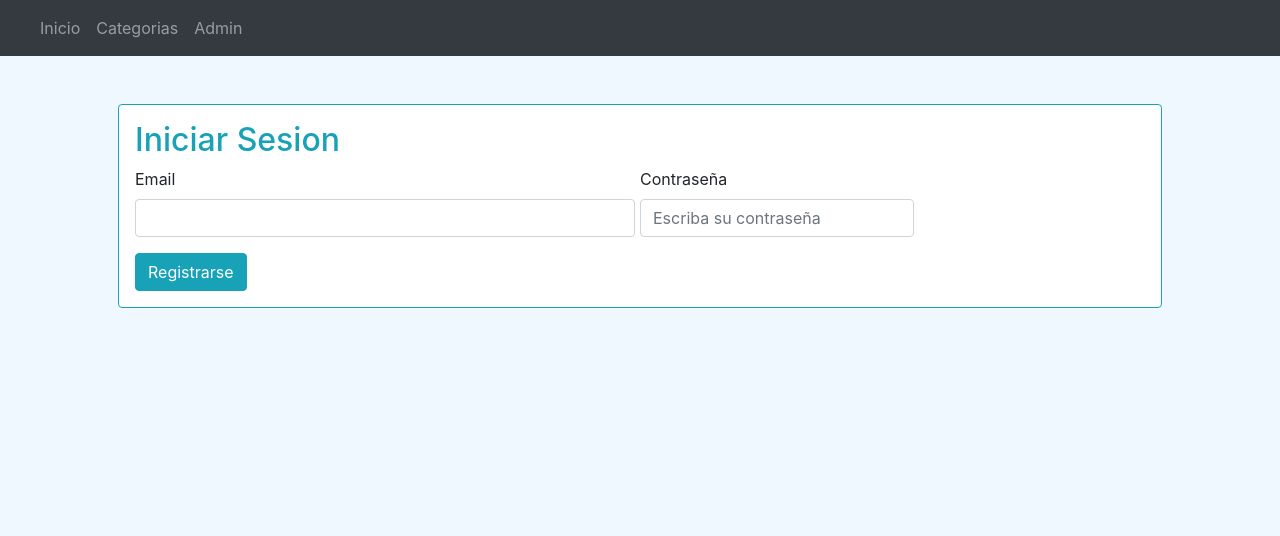
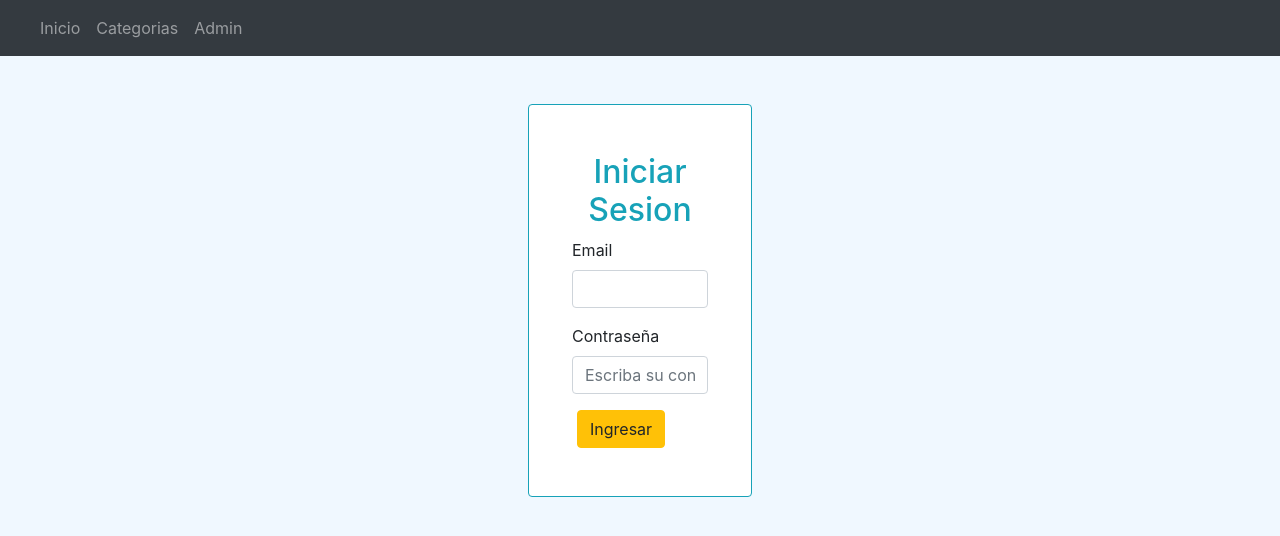
Before and after one commit to jhondeiby310/kiosko-market-front, an Angular app: page /login in a window 1280 px wide. Shown: the top 536 px of the page. Built offline with nearby package versions, Linux system fonts and the light colour scheme.

Commit message:
algunos cambios

```diff
--- a/src/app/admin-productos/admin-productos.component.html
+++ b/src/app/admin-productos/admin-productos.component.html
@@ -63,7 +63,7 @@
                 </div>
                 <div class="modal-footer">
                   <button type="button" class="btn btn-secondary" data-dismiss="modal">Cerrar</button>
-                  <button type="submit" class="btn btn-primary" (click)="(eliminar(producto.codigo))">Si</button>
+                  <button type="submit" class="btn btn-primary" data-dismiss="modal" (click)="(eliminar(producto.codigo))">Si</button>
                 </div>
               </div>
             </div>
--- a/src/app/admin-productos/admin-productos.component.ts
+++ b/src/app/admin-productos/admin-productos.component.ts
@@ -10,7 +10,6 @@
 
 export class AdminProductosComponent implements OnInit {
   productos: Producto[];
-  usuario: Usuario;
   constructor(private apiServiceProducto: ApiServiceP) { }
 
   ngOnInit() {
--- a/src/app/login/login.component.html
+++ b/src/app/login/login.component.html
@@ -24,13 +24,13 @@
     </div>
   </nav>
 
-<div class="container p-5">
-    <form class="bg-white p-3 border border-info rounded">
-        <h2 class="text-info">Iniciar Sesion</h2>
+<div class="container p-5 col-md-3">
+    <form class="bg-white p-5 border border-info rounded">
+        <h2 class="text-info" style="font-family: Cambria, Cochin, Georgia, Times, 'Times New Roman', serif;" style="text-align: center;">Iniciar Sesion</h2>
         <div class="form-row">
 
-            <div class="form-group col-md-6">
-                <label for="inputPassword4">Email</label>
+            <div class="form-group">
+                <label for="inputPassword4" >Email</label>
                 <input name="correo" type="email" class="form-control" id="inputPassword4">
             </div>
 
@@ -40,6 +40,6 @@
                     placeholder="Escriba su contraseña">
             </div>
         </div>
-        <button  *ngIf="!usuario.rol" type="submit" routerLink='/admin/productos' class="btn btn-info">Registrarse</button>
+        <button *ngIf="!usuario.rol" type="submit" routerLink='/admin/productos' class="btn btn-warning">Ingresar</button>
     </form>
 </div>
--- a/src/app/navbar/navbar.component.html
+++ b/src/app/navbar/navbar.component.html
@@ -24,6 +24,7 @@
       <li class="nav-item ">
         <a class="nav-link" routerLink="/login" routerLinkActive="active">Iniciar Sesion</a>
       </li>
+
 <!--
       <li class="nav-item ">
         <a class="nav-link" routerLink="/admin/productos" routerLinkActive="active">Administrar Productos</a>
--- a/src/app/productos/productos.component.html
+++ b/src/app/productos/productos.component.html
@@ -1,3 +1,73 @@
+<nav class="navbar navbar-expand-lg navbar-dark bg-dark">
+    <a class="navbar-brand" href="#">{{titulo}}</a>
+    <button class="navbar-toggler" type="button" data-toggle="collapse" data-target="#navbarSupportedContent"
+        aria-controls="navbarSupportedContent" aria-expanded="false" aria-label="Toggle navigation">
+        <span class="navbar-toggler-icon"></span>
+    </button>
+
+    <div class="collapse navbar-collapse" id="navbarSupportedContent">
+        <ul class="navbar-nav mr-auto">
+
+            <li class="nav-item">
+                <a class="nav-link" routerLink="/home" routerLinkActive="active">Inicio <span
+                        class="sr-only">(current)</span></a>
+            </li>
+
+            <li class="nav-item ">
+                <a class="nav-link" routerLink="/categorias" routerLinkActive="active">Categorias</a>
+            </li>
+
+            <li class="nav-item ">
+                <a class="nav-link" routerLink="/registro" routerLinkActive="active">Registrarse</a>
+            </li>
+
+            <li class="nav-item ">
+                <a class="nav-link" routerLink="/login" routerLinkActive="active">Iniciar Sesion</a>
+            </li>
+            <!--
+      <li class="nav-item ">
+        <a class="nav-link" routerLink="/admin/productos" routerLinkActive="active">Administrar Productos</a>
+      </li>
+
+      <li class="nav-item ">
+        <a class="nav-link" routerLink="/admin/categorias" routerLinkActive="active">Administrar Categorias</a>
+      </li>
+
+      <li class="nav-item ">
+        <a class="nav-link" routerLink="/admin/usuarios" routerLinkActive="active">Administrar Usuarios</a>
+      </li>
+
+      <li class="nav-item">
+        <a class="nav-link" routerLink="/producto" routerLinkActive="active">Crear Productos</a>
+      </li>
+
+      <li class="nav-item">
+        <a class="nav-link" routerLink="/categoria" routerLinkActive="active">Crear Categorias</a>
+      </li>
+
+      <li class="nav-item">
+        <a class="nav-link" routerLink="/usuario" routerLinkActive="active">Crear Usuario</a>
+      </li>
+
+      <li class="nav-item dropdown">
+        <a class="nav-link dropdown-toggle" href="#" id="navbarDropdown" role="button" data-toggle="dropdown"
+          aria-haspopup="true" aria-expanded="false">
+          Mas
+        </a>
+        <div class="dropdown-menu" aria-labelledby="navbarDropdown">
+          <a class="dropdown-item" href="#">Vender</a>
+          <div class="dropdown-divider"></div>
+          <a class="dropdown-item" href="#">Comprar</a>
+        </div>
+      </li> -->
+        </ul>
+        <!-- <form class="form-inline my-2 my-lg-0">
+      <input class="form-control mr-sm-2" type="search" placeholder="Buscar..." aria-label="Search">
+      <button class="btn btn-outline-light my-2 my-sm-0" type="submit">Buscar</button>
+    </form> -->
+    </div>
+</nav>
+
 <div class="container">
     <div class="row">
         <div *ngFor="let producto of productos" class="card" style="width: 18rem;">
```
